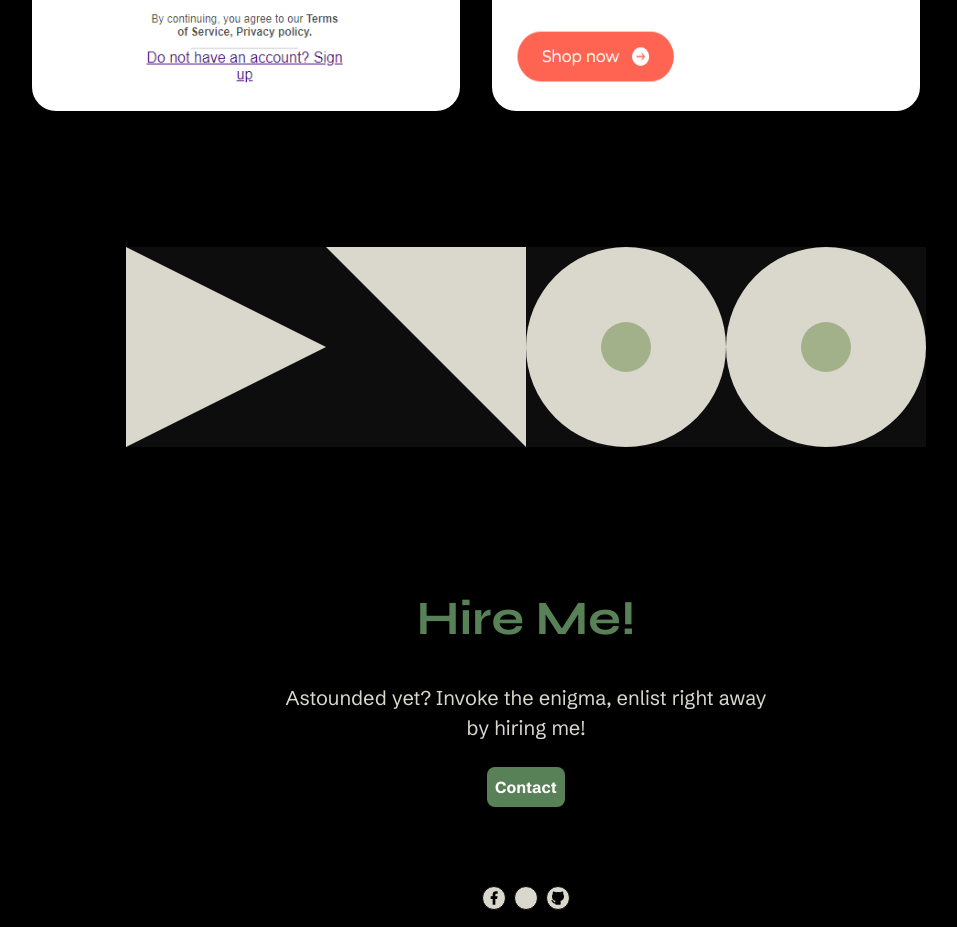
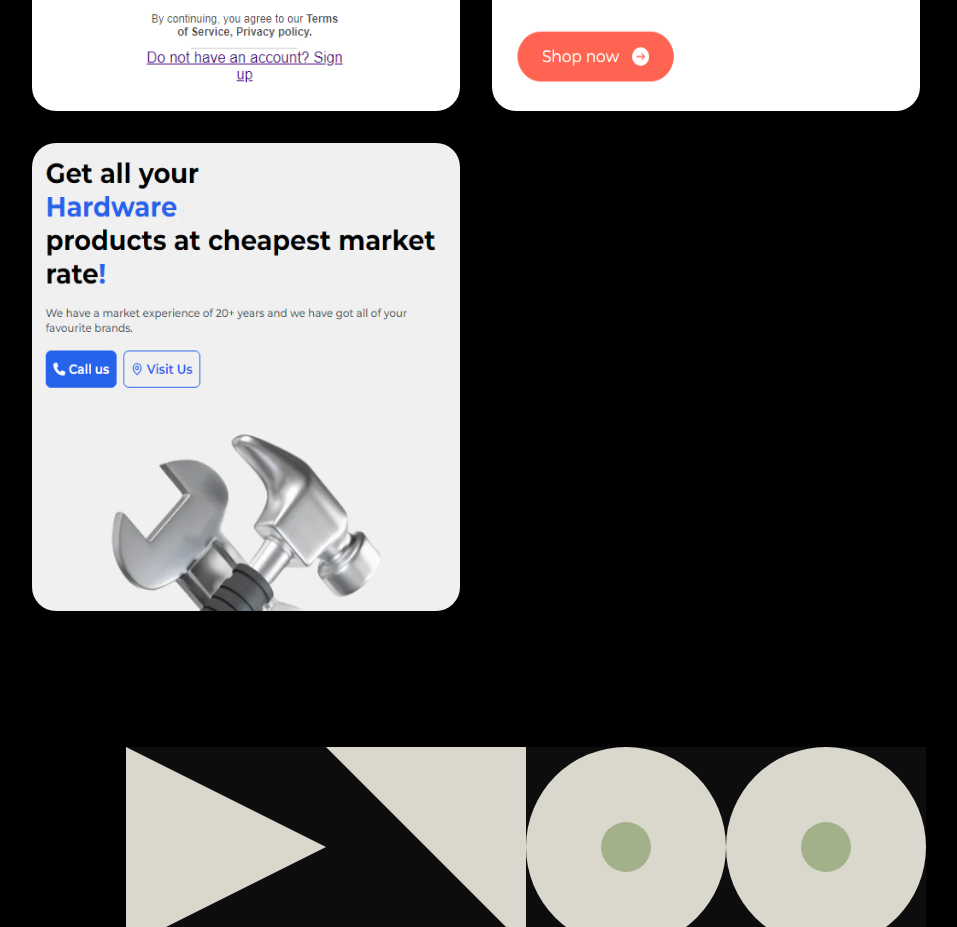
Before and after one commit to SougataMondal2000/portfolio, a React (Vite) app: page / in a window 1280 px wide. Shown: the part 4085-5012 px from the top of the page, without its empty margins (114-1071 px from the left). Built offline with nearby package versions, Linux system fonts and the light colour scheme; some icons are missing; what tailwindcss-animated would draw is missing.

Commit message:
new project added

```diff
--- a/src/sections/Projects.jsx
+++ b/src/sections/Projects.jsx
@@ -22,6 +22,10 @@ const projects = [
   {
     projectIMG: "/assets/nike-clone.png",
     projectURL: "https://nike-new.vercel.app/",
+  },
+  {
+    projectIMG: "/assets/atc.png",
+    projectURL: "https://anukultradingcorp.vercel.app/",
   },
 ];
 
```
Also changed, not shown: public/assets/atc.png (added).
